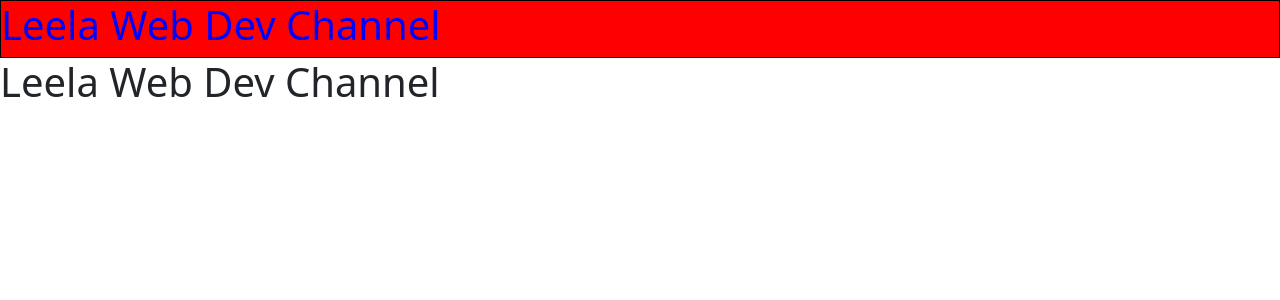
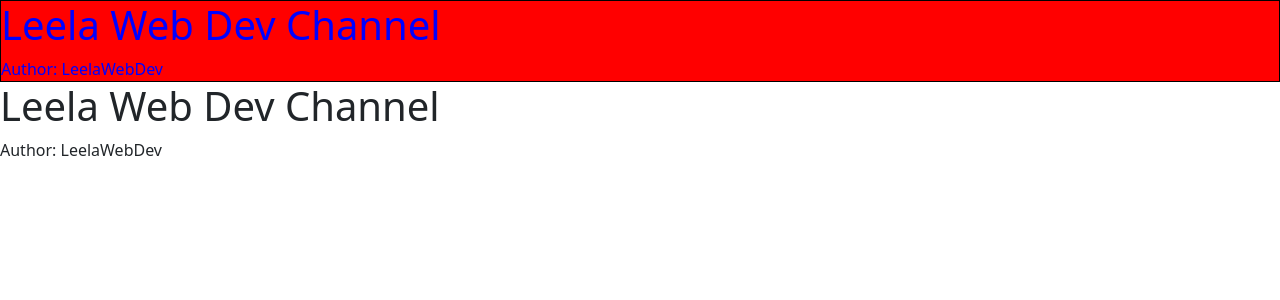
Before and after one commit to leelanarasimha/angular-animations, an Angular app: page / in a window 1280 px wide. Shown: the top 300 px of the page. Built offline with nearby package versions, Linux system fonts and the light colour scheme.

Commit message:
ng-deep selector

```diff
--- /dev/null
+++ b/src/app/Components/author/author.component.html
@@ -0,0 +1 @@
+<div>Author: LeelaWebDev</div>
--- a/src/app/Components/course/course.component.html
+++ b/src/app/Components/course/course.component.html
@@ -1 +1,2 @@
 <h1>Leela Web Dev Channel</h1>
+<app-author></app-author>
--- a/src/app/app.module.ts
+++ b/src/app/app.module.ts
@@ -3,11 +3,13 @@
 
 import { AppComponent } from './app.component';
 import { CourseComponent } from './Components/course/course.component';
+import { AuthorComponent } from './Components/author/author.component';
 
 @NgModule({
   declarations: [
     AppComponent,
-    CourseComponent
+    CourseComponent,
+    AuthorComponent
   ],
   imports: [
     BrowserModule
```
Also changed, not shown: src/app/Components/author/author.component.ts (added, +10 -0 lines), src/app/Components/author/author.component.css (added), 1 other file (tests, documents, lock files or other folders).
